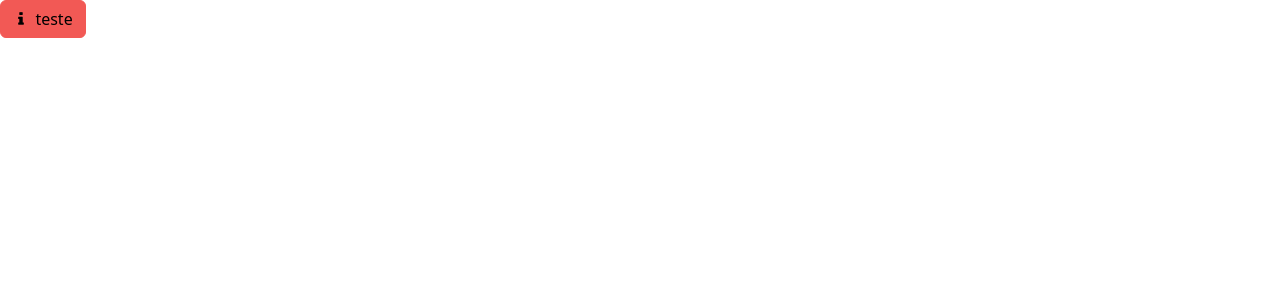
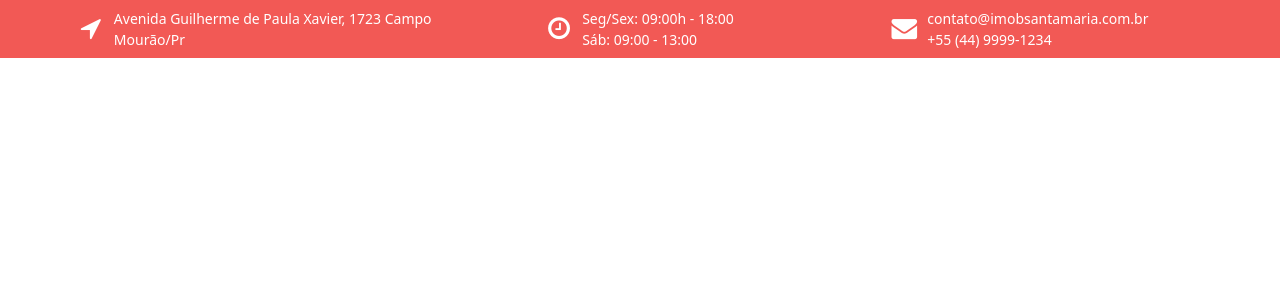
Before and after one commit to Markosjr/site-imobiliaria, a PHP site: page / in a window 1280 px wide. Shown: the top 300 px of the page. Run offline with PHP 8.4, Linux system fonts and the light colour scheme; style sheets or scripts are compiled from the project's sources; some libraries are stand-ins or nearby versions.

Commit message:
header bar

```diff
--- a/_cdn/css/app.css
+++ b/_cdn/css/app.css
@@ -2391,4 +2391,14 @@
   margin-right: 0 !important;
 }
 
+.main_header .header_bar i {
+  font-size: 1.6em;
+}
+
+.main_header .header_bar p {
+  font-size: 0.875em;
+}
+
+
+
 /*# sourceMappingURL=app.css.map */
--- a/_cdn/scss/app.scss
+++ b/_cdn/scss/app.scss
@@ -1,4 +1,4 @@
-@import "variables";
-
-@import "addons/font_icon";
-@import "addons/font-icon-reset";
+@use 'variables';
+@use 'addons/font_icon';
+@use 'addons/font-icon-reset';
+@use 'theme/header';
--- a/index.php
+++ b/index.php
@@ -10,7 +10,27 @@
 </head>
 <body>
 
-<button class="btn btn-front icon-info">teste</button>
+<header class="main_header">
+
+    <div class="header_bar bg-front">
+        <div class="container">
+            <div class="row">
+                <div class="col-4 d-flex justify-content-center align-items-center p-2 text-white">
+                    <i class="icon-location-arrow"></i>
+                    <p class="my-auto ml-3">Avenida Guilherme de Paula Xavier, 1723 Campo Mourão/Pr</p>
+                </div>
+                <div class="col-4 d-flex justify-content-center align-items-center p-2 text-white">
+                    <i class="icon-clock-o"></i>
+                    <p class="my-auto ml-3">Seg/Sex: 09:00h - 18:00 </br> Sáb: 09:00 - 13:00 </p>
+                </div>
+                <div class="col-4 d-flex justify-content-center align-items-center p-2 text-white">
+                    <i class="icon-envelope"></i>
+                    <p class="my-auto ml-3">contato@imobsantamaria.com.br </br>+55 (44) 9999-1234</p>
+                </div>
+            </div>
+        </div>
+    </div>
+</header>
 
 <script src="node_modules/jquery/dist/jquery.min.js"></script>
 <script src="node_modules/bootstrap/dist/js/bootstrap.bundle.min.js"></script>
```
Also changed, not shown: 1 other file.
